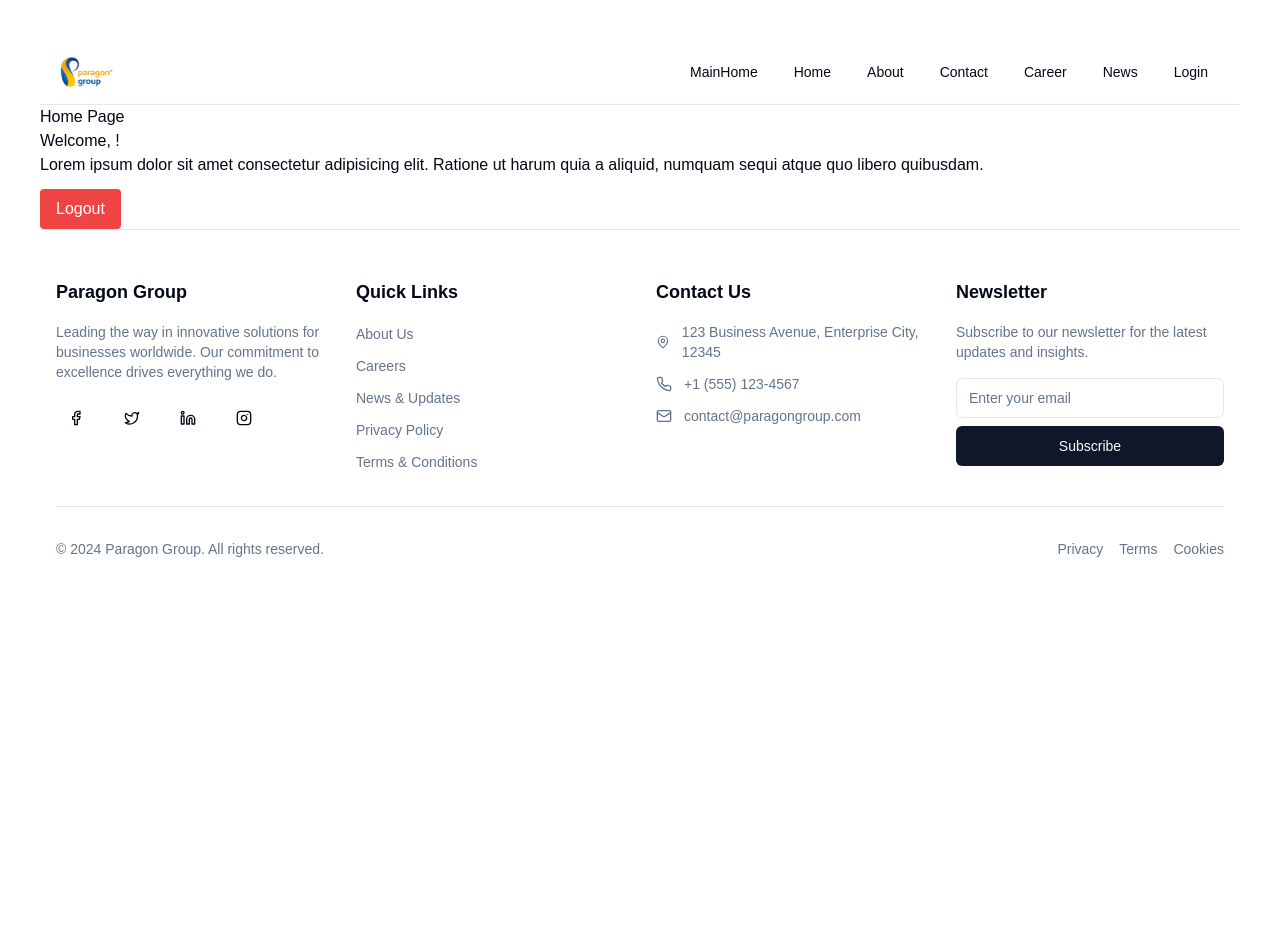
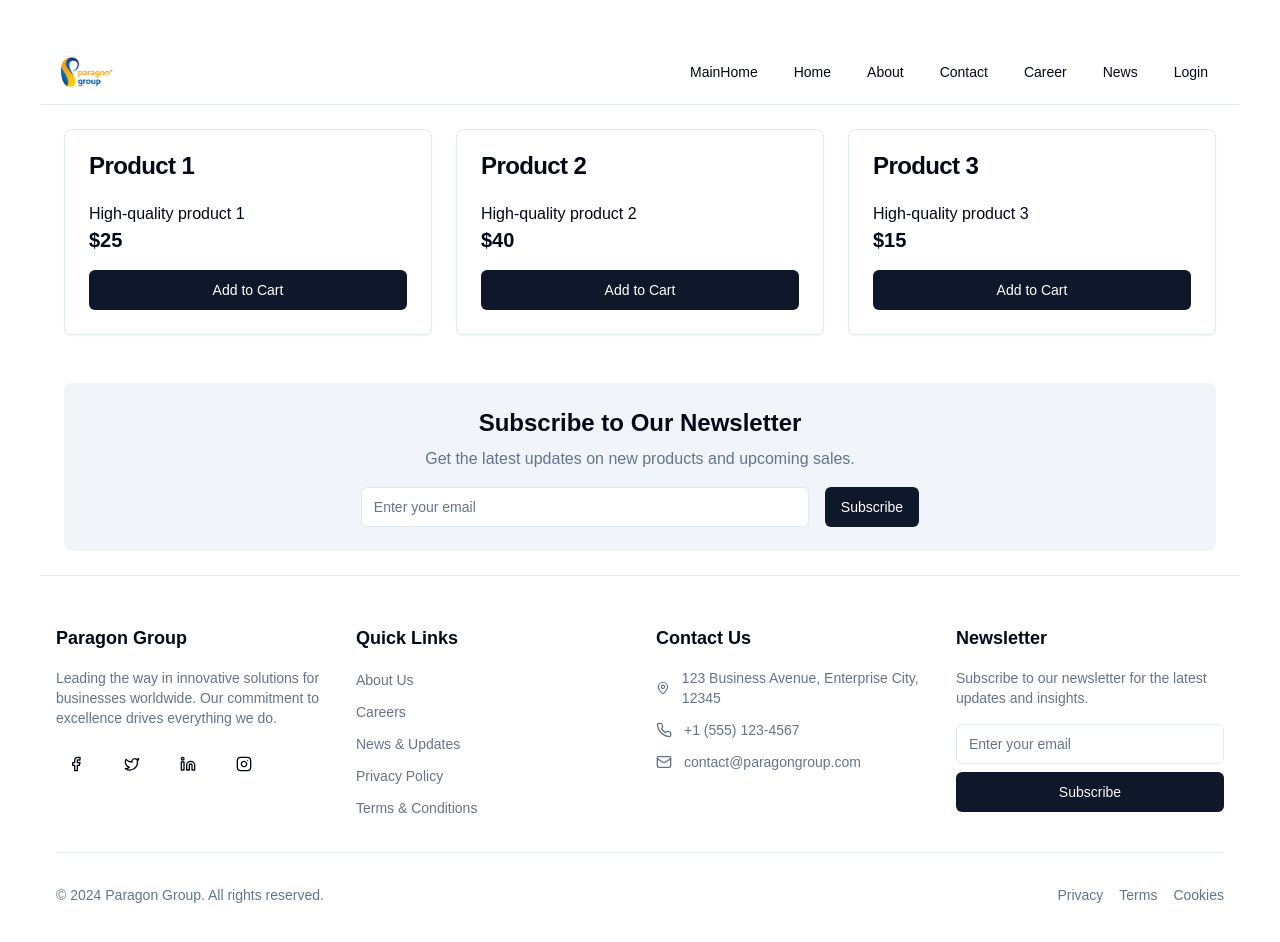
Before and after one commit to Samsuj-joha/paragon-group, a Next.js app in the folder paragon/: page /components/home in a window 1280 px wide. Shown: the top 942 px of the page. Before the commit the page ends 800 px from the top, so only its background shows below. Built offline with nearby package versions, Linux system fonts and the light colour scheme.

Commit message:
added card and subscribe section

```diff
--- a/paragon/app/components/home/page.js
+++ b/paragon/app/components/home/page.js
@@ -1,34 +1,50 @@
-"use client";
-
+"use client"
+import { Input } from "@/components/ui/input";
+import { Button } from "@/components/ui/button";
+import { Card, CardContent, CardHeader, CardTitle } from "@/components/ui/card";
 import { useState } from "react";
-import { useRouter } from "next/navigation";
-import Cookies from "js-cookie";
 
 export default function Home() {
-  const [user, setUser] = useState(null);
-  const router = useRouter();
-
-  const handleLogout = () => {
-    Cookies.remove("auth_token");
-    router.push("/login");
-  };
+  const [user, setUser] = useState("User");
+  const products = [
+    { title: "Product 1", description: "High-quality product 1", price: "$25" },
+    { title: "Product 2", description: "High-quality product 2", price: "$40" },
+    { title: "Product 3", description: "High-quality product 3", price: "$15" },
+  ];
 
   return (
-    <div>
-      <h1>Home Page</h1>
-      <div>
-        <p>Welcome, {user}!</p>
-        <p>
-          Lorem ipsum dolor sit amet consectetur adipisicing elit. Ratione ut
-          harum quia a aliquid, numquam sequi atque quo libero quibusdam.
+    <div className="container mx-auto p-6">
+      {/* Card Section */}
+      <div className="grid grid-cols-1 md:grid-cols-3 gap-6">
+        {products.map((product, index) => (
+          <Card key={index} className="hover:shadow-lg transition-shadow">
+            <CardHeader>
+              <CardTitle>{product.title}</CardTitle>
+            </CardHeader>
+            <CardContent>
+              <p>{product.description}</p>
+              <p className="text-xl font-semibold">{product.price}</p>
+              <Button className="mt-4 w-full bg-primary text-white">Add to Cart</Button>
+            </CardContent>
+          </Card>
+        ))}
+      </div>
+
+      {/* Subscribe Section */}
+      <div className="mt-12 p-6 bg-secondary rounded-lg text-center">
+        <h2 className="text-2xl font-bold mb-2">Subscribe to Our Newsletter</h2>
+        <p className="text-muted-foreground mb-4">
+          Get the latest updates on new products and upcoming sales.
         </p>
+        <div className="flex flex-col md:flex-row items-center justify-center gap-4">
+          <Input
+            type="email"
+            placeholder="Enter your email"
+            className="max-w-md w-full"
+          />
+          <Button className="bg-primary text-white">Subscribe</Button>
+        </div>
       </div>
-      <button
-        onClick={handleLogout}
-        className="bg-red-500 text-white py-2 px-4 rounded hover:bg-blue-600 transition duration-300 mt-3"
-      >
-        Logout
-      </button>
     </div>
   );
 }
```
